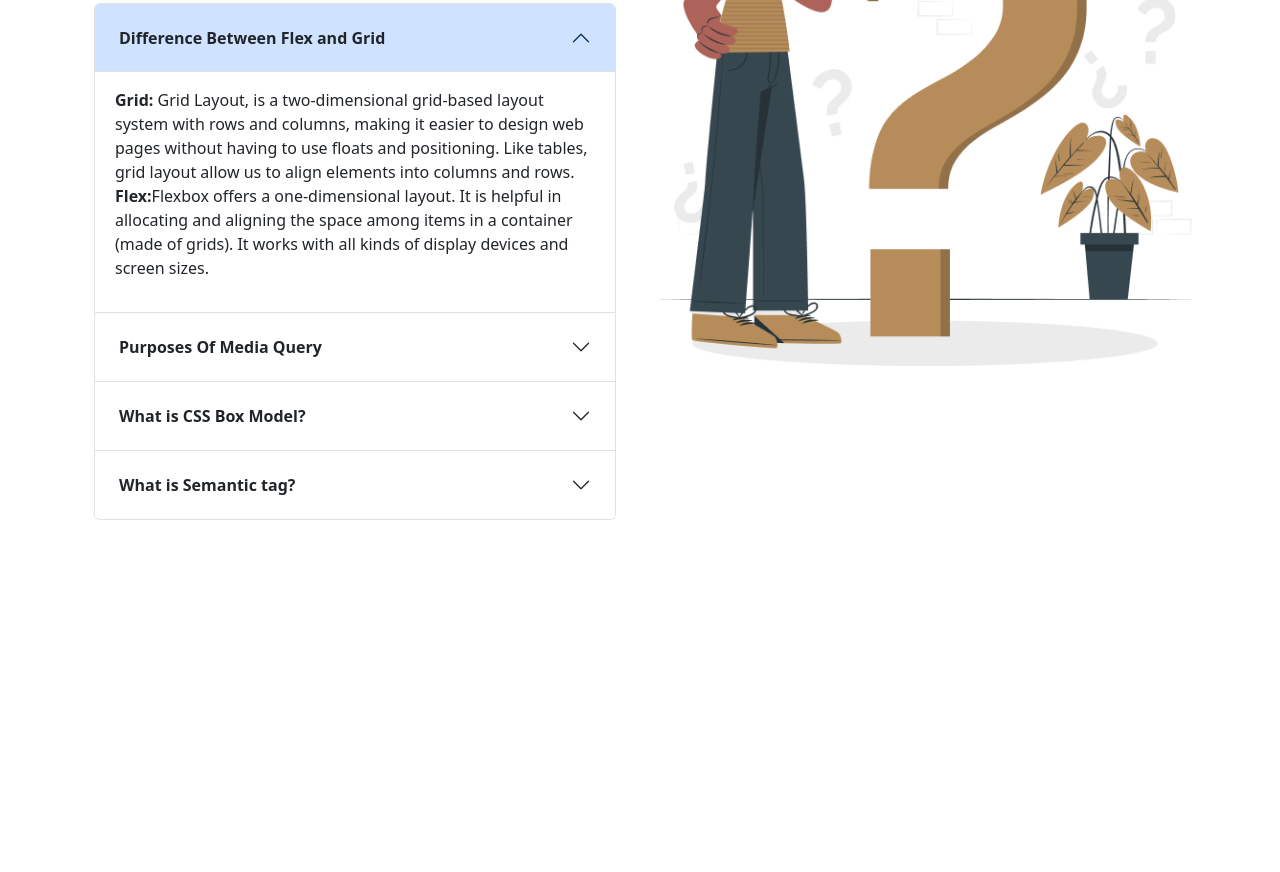
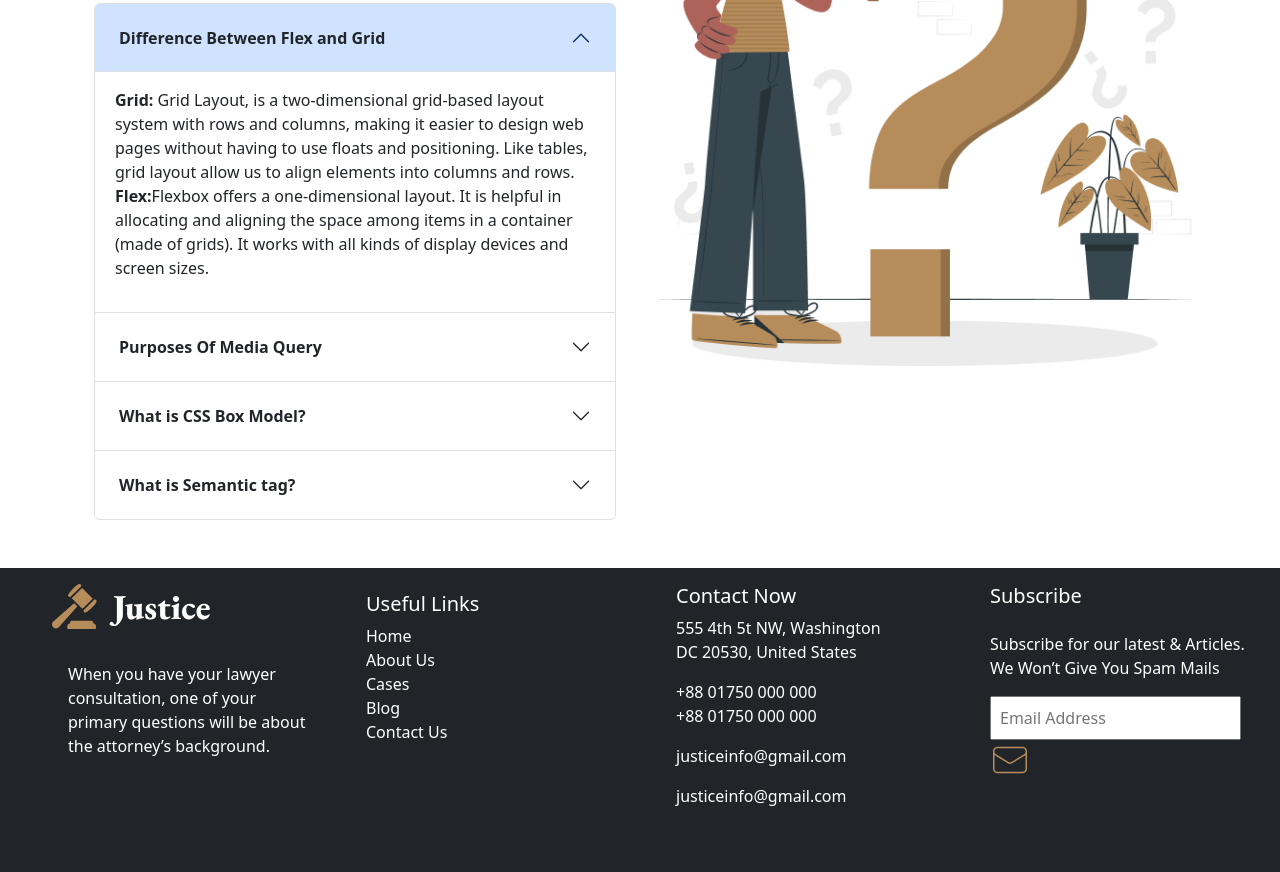
Before and after one commit to MoriamAkterSwarna/b7-legal-house, a plain HTML site: page index.html in a window 1280 px wide. Shown: the part 2945-3817 px from the top of the page. Before the commit the page ends 3513 px from the top, so only its background shows below. Drawn offline with nearby package versions, Linux system fonts and the light colour scheme.

Commit message:
footer added

```diff
--- a/index.html
+++ b/index.html
@@ -356,6 +356,41 @@
 
   <!-- frequently asked question section end -->
 
+  <footer class="bg-dark text-white pb-5 ps-5">
+      <div class="row">
+        <div class="col-lg-3 col-md-6 col-12 p-2">
+          <img class="p-2" src="./images/logo.png" alt="">
+          <p class="mt-4 px-4">When you have your lawyer consultation, one of your primary questions will be about the attorney’s background.</p>
+        </div>
+        <div class="col-lg-3 col-md-6 col-12 p-3">
+          <h5 class="pt-2">Useful Links</h5>
+          <a class="links" href="">Home</a> <br>
+          <a class="links" href="">About Us</a> <br>
+          <a class="links" href="">Cases</a> <br>
+          <a class="links" href="">Blog</a> <br>
+          <a class="links" href="">Contact Us</a> <br>
+        </div>
+
+        <div class="col-lg-3 col-md-6 col-12 pt-3">
+          <h5>Contact Now</h5>
+          <p>555 4th 5t NW, Washington <br>
+            DC 20530, United States</p>
+
+            <p>+88 01750 000 000 <br>
+              +88 01750 000 000</p>
+            <p>justiceinfo@gmail.com</p>
+            <p>justiceinfo@gmail.com</p>
+        </div>
+
+        <div class="col-lg-3 col-md-6 col-12 pt-3">
+          <h5>Subscribe</h5>
+          <p class="mt-4">Subscribe for our latest & Articles. <br> We Won’t Give You Spam Mails</p>
+          <input class="p-2" type="email" name="" id="" placeholder="Email Address"
+          > <img src="./images/email.png" alt="">
+        </div>
+
+  </footer>
+
 
     <script src="https://cdn.jsdelivr.net/npm/bootstrap@5.3.0-alpha1/dist/js/bootstrap.bundle.min.js" integrity="sha384-w76AqPfDkMBDXo30jS1Sgez6pr3x5MlQ1ZAGC+nuZB+EYdgRZgiwxhTBTkF7CXvN" crossorigin="anonymous"></script>
   </body>
--- a/style.css
+++ b/style.css
@@ -12,3 +12,8 @@
     max-height: 90vh;
     object-fit: cover;
 }
+.links{
+    text-decoration: none;
+    color: white;
+
+}
```
